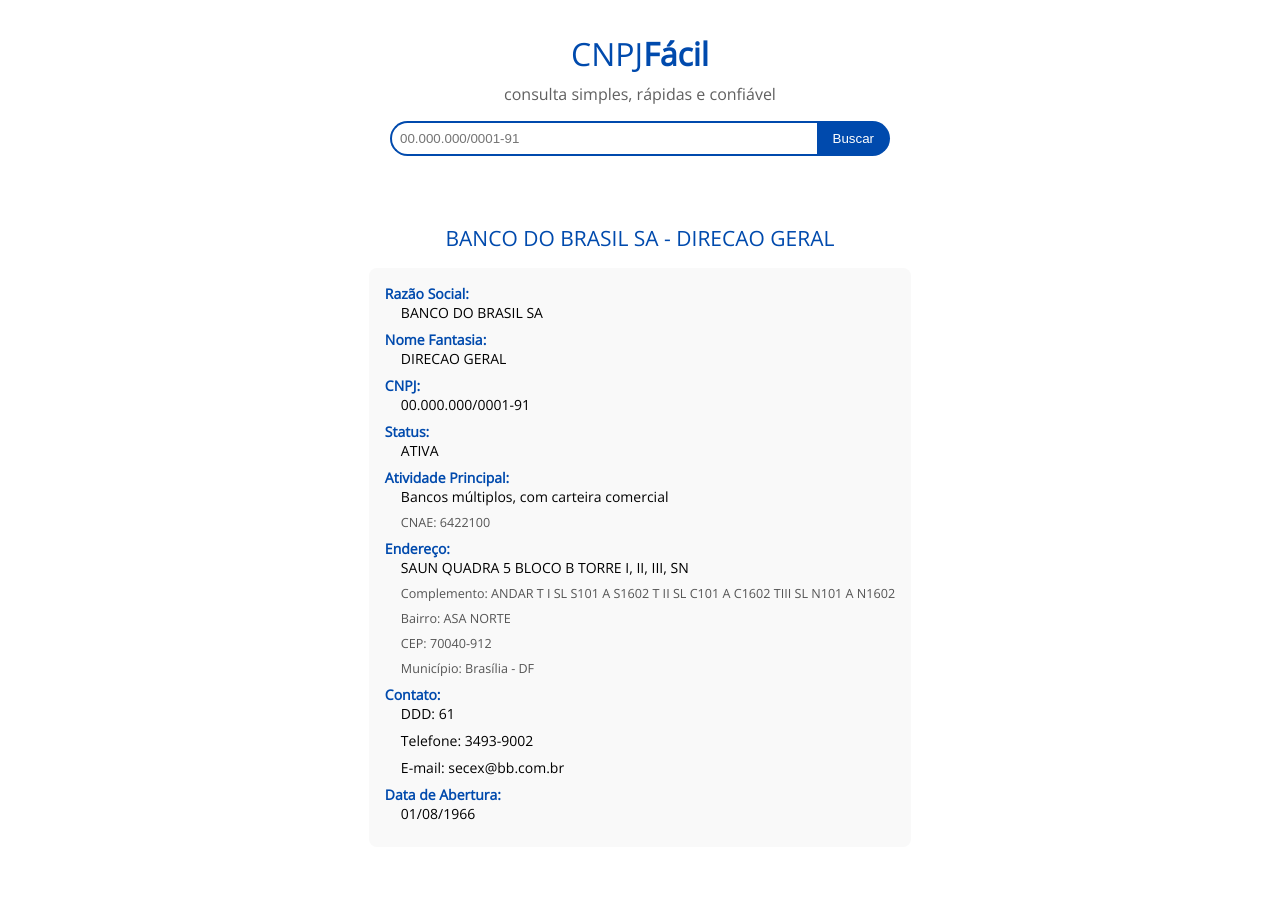
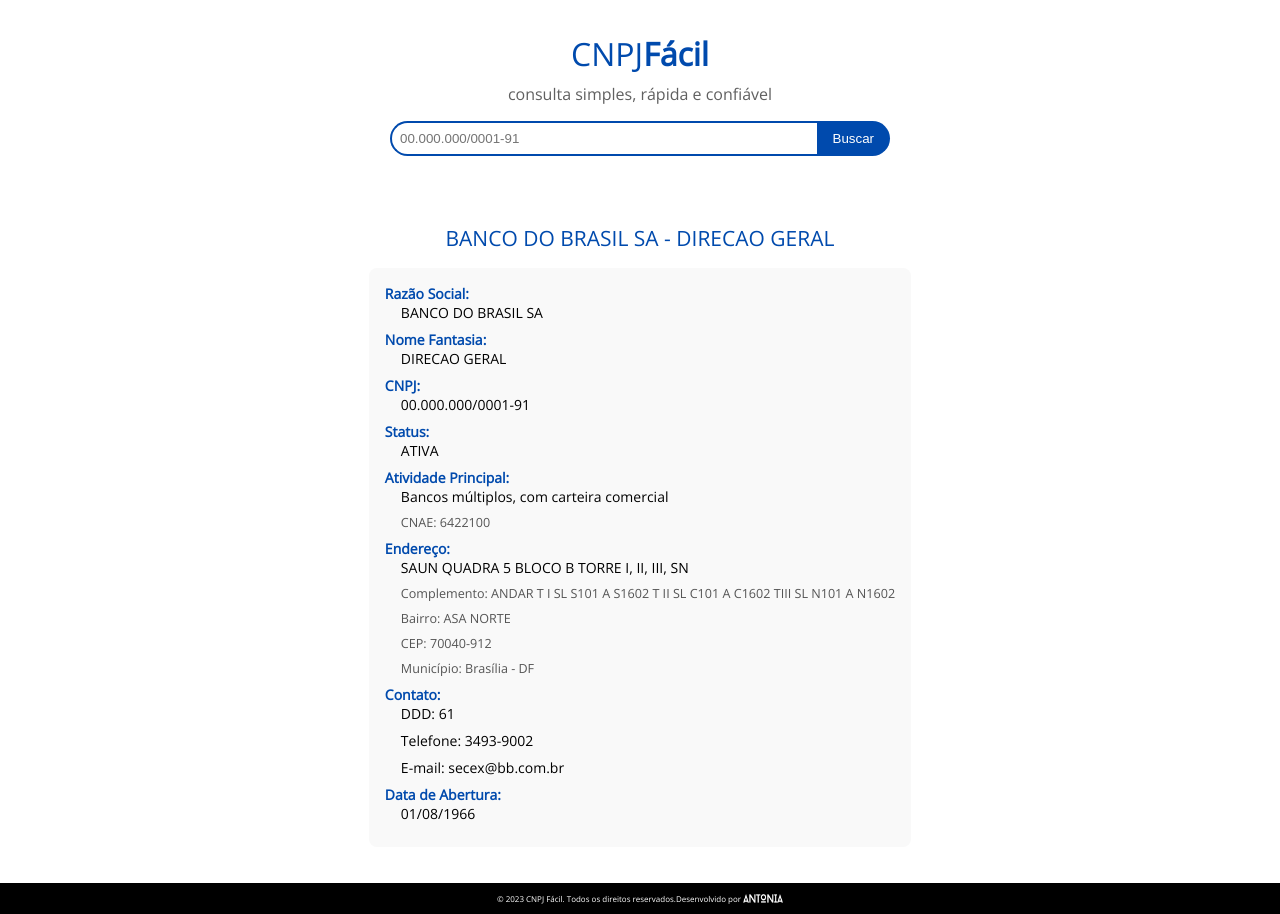
Before and after one commit to antonialucianapires/cnpjfacil, a plain HTML site: page index.html in a window 1280 px wide. Before the commit the page ends 883 px from the top, so only its background shows below. Drawn offline with nearby package versions, Linux system fonts and the light colour scheme.

Commit message:
feat: footer + metadados

```diff
--- a/css/styles.css
+++ b/css/styles.css
@@ -137,6 +137,25 @@ dd {
   }
 }
 
+.footer {
+  background: #000;
+  color: #fff;
+  padding: 10px;
+  text-align: center;
+  display: flex;
+  justify-content: center;
+  align-items: center;
+  flex-wrap: wrap;
+}
+
+.footer p {
+  font-size: 0.5rem;
+}
+.footer img {
+  width: 40px;
+  margin-left: 2px;
+}
+
 @media (max-width: 800px) {
   .header {
     padding: 1rem;
--- a/index.html
+++ b/index.html
@@ -4,15 +4,22 @@
 <head>
   <meta charset="UTF-8">
   <meta name="viewport" content="width=device-width, initial-scale=1.0">
+  <meta name="description" content="CNPJ Fácil - Consulta rápida e confiável de CNPJ para empresas brasileiras.">
+  <meta name="keywords" content="CNPJ, consulta CNPJ, empresas brasileiras, consulta empresa, CNPJ online">
+  <meta name="author" content="Antonia Luciana Pires">
+  <meta property="og:title" content="CNPJ Fácil - Consulta de CNPJ">
+  <meta property="og:description" content="Consulta rápida e confiável de CNPJ para empresas brasileiras.">
+  <meta name="robots" content="index, follow">
   <title>CNPJ Fácil</title>
   <link rel="stylesheet" href="css/styles.css">
+  <link rel="shortcut icon" href="./images/ico.ico" type="image/x-icon">
   <script src="js/cnpj_mask.js" defer></script>
 </head>
 
 <body>
   <header class="header" role="banner">
     <h1 id="site-title">CNPJ<strong>Fácil</strong></h1>
-    <p id="site-description">consulta simples, rápidas e confiável</p>
+    <p id="site-description">consulta simples, rápida e confiável</p>
     <div class="search-bar" role="search">
       <input type="text" id="cnpjInput" placeholder="00.000.000/0001-91" aria-label="Digite o CNPJ" oninput="applyCNPJMask(event)">
       <button type="submit" aria-label="Buscar">Buscar</button>
@@ -55,6 +62,11 @@
       </dl>
     </section>
   </section>
+  <footer class="footer">
+    <p>&copy; 2023 CNPJ Fácil. Todos os direitos reservados.</p>
+    <p>Desenvolvido por</p>
+    <a href="https://antonialucianapires.netlify.app/" target="_blank"><img class="logo_footer" src="./images/logo_alps.png" alt="Antonia Luciana Pires"></a>
+  </footer>
 </body>
 
 </html>
```
Also changed, not shown: images/ico.ico (added), images/intro.png (added), images/logo_alps.png (added), js/script.js (deleted).
